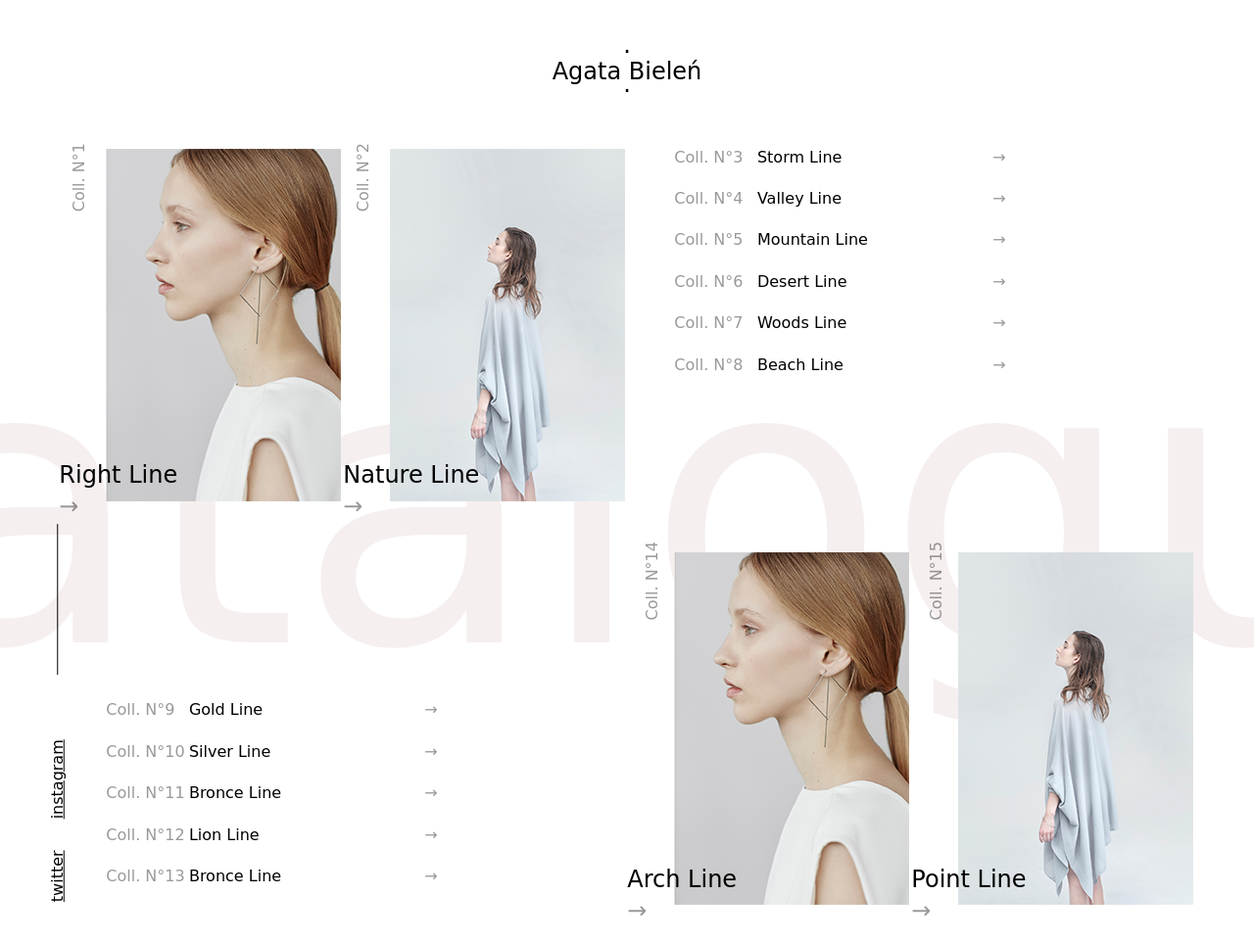
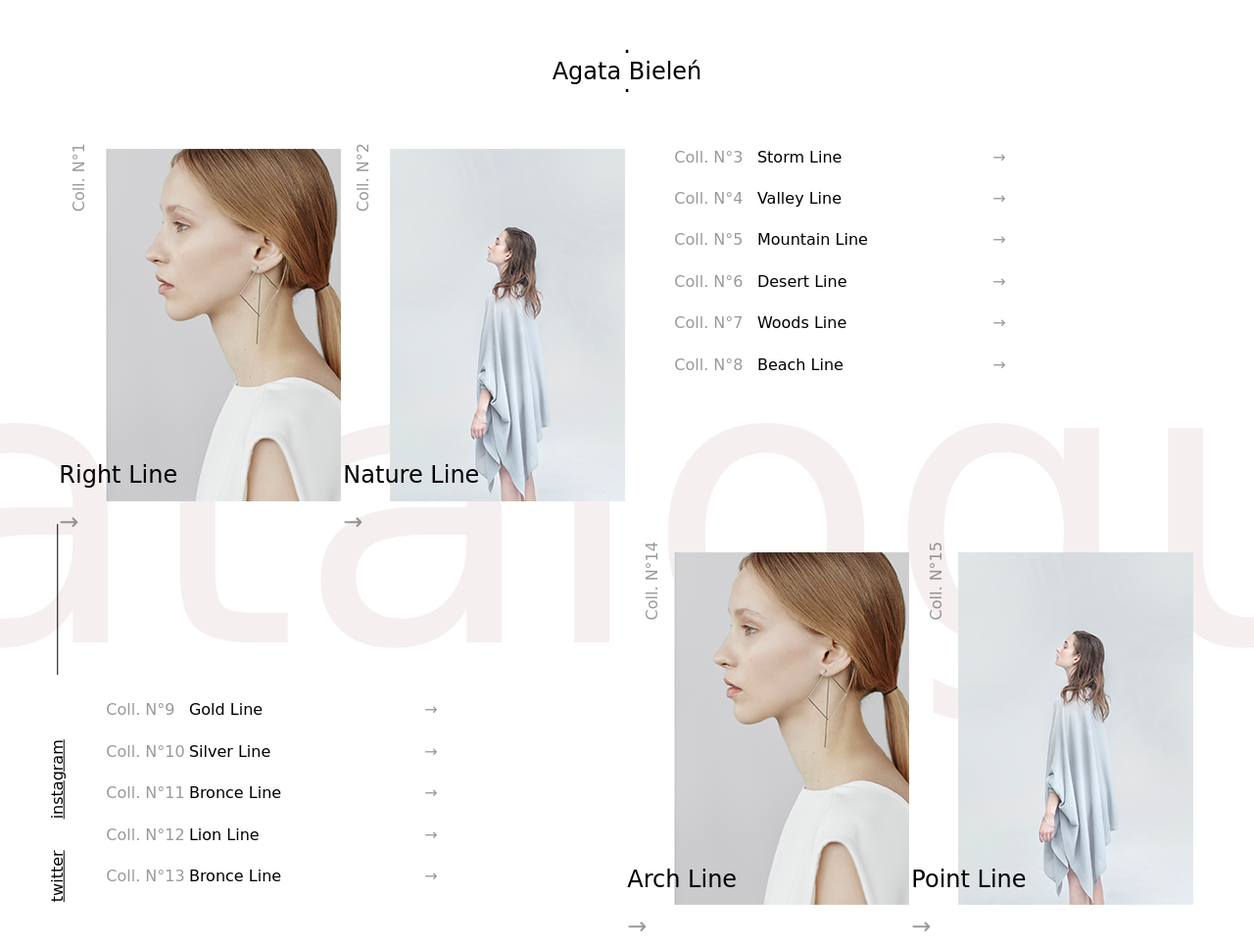
Before and after one commit to taohuh/taohuh, a website: page port-01.html in a window 1280 px wide. Shown: the top 963 px of the page at 98% size. Drawn offline with Linux system fonts and the light colour scheme.

Commit message:
Adjust arrow

```diff
--- a/styles/components/port-01/post-image.scss
+++ b/styles/components/port-01/post-image.scss
@@ -40,7 +40,7 @@
 
 	> .arrow {
 		color: $grey-04;
-		bottom: rem(-16);
+		bottom: rem(-32);
 
 		transition: transform 400ms ease-in-out;
 	}
```
Also changed, not shown: src/style.css.
